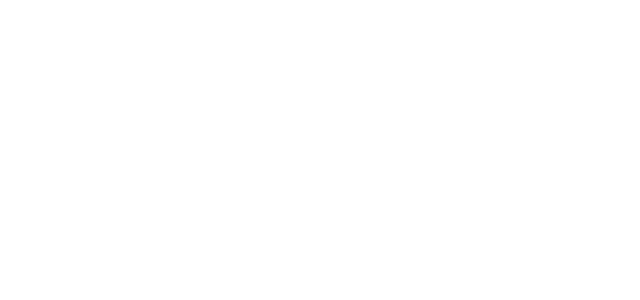
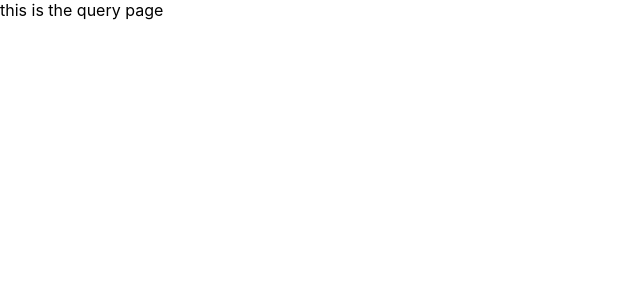
Before and after one commit to jonhuynh05/nutrition, a React (Create React App) app: page /1 in a window 1280 px wide. Shown: the top 300 px of the page, without its empty margins (0-640 px from the left). Built offline with nearby package versions, Linux system fonts and the light colour scheme.

Commit message:
add a query page

```diff
--- a/src/App.js
+++ b/src/App.js
@@ -1,6 +1,7 @@
 import React, { Component } from 'react'
 import {Switch, Route, withRouter} from "react-router-dom"
 import Home from "./Home"
+import Food from "./Food"
 
 
 class App extends Component {
@@ -9,6 +10,7 @@
       <div>
         <Switch>
           <Route exact path="/" render={() =><Home/>}/>
+          <Route exact path="/:query" render={() =><Food/>}/>
         </Switch>
       </div>
     );
--- /dev/null
+++ b/src/Food/index.js
@@ -0,0 +1,14 @@
+import React, { Component } from 'react'
+import {withRouter} from "react-router-dom"
+
+class Food extends Component {
+    render(){
+        return(
+            <div>
+                this is the query page
+            </div>
+        )
+    }
+}
+
+export default withRouter(Food)
```
